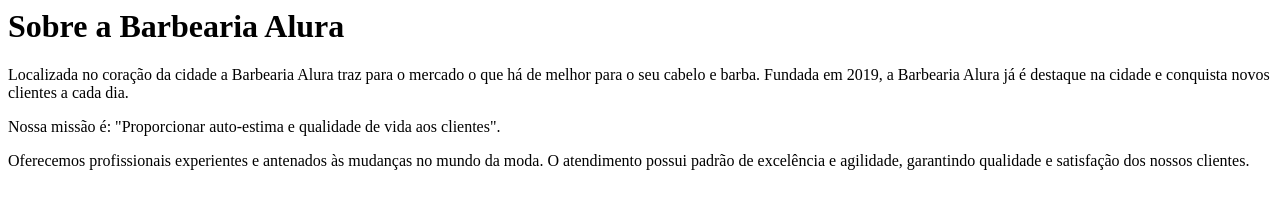
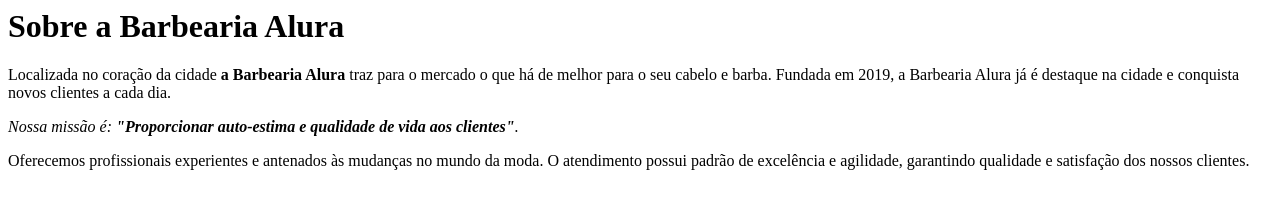
Before and after one commit to pedro-perez17/barbearia-alura-rec-seliga., a plain HTML site: page index.html in a window 1280 px wide. Drawn offline with Linux system fonts and the light colour scheme.

Commit message:
Update index.html

```diff
--- a/index.html
+++ b/index.html
@@ -1,9 +1,9 @@
 <h1>Sobre a Barbearia Alura</h1>
 
-<p>Localizada no coração da cidade a Barbearia Alura traz para o mercado o que há de melhor para o seu cabelo e barba.
+<p>Localizada no coração da cidade <strong>a Barbearia Alura</strong> traz para o mercado o que há de melhor para o seu cabelo e barba.
 Fundada em 2019, a Barbearia Alura já é destaque na cidade e conquista novos clientes a cada dia.</p>
 
-<p>Nossa missão é: "Proporcionar auto-estima e qualidade de vida aos clientes".</p>
+<p><em>Nossa missão é: <strong>"Proporcionar auto-estima e qualidade de vida aos clientes"</strong>.</em></p>
 
 <p>Oferecemos profissionais experientes e antenados às mudanças no mundo da moda.
 O atendimento possui padrão de excelência e agilidade, garantindo qualidade e satisfação dos nossos clientes.</p>
```
